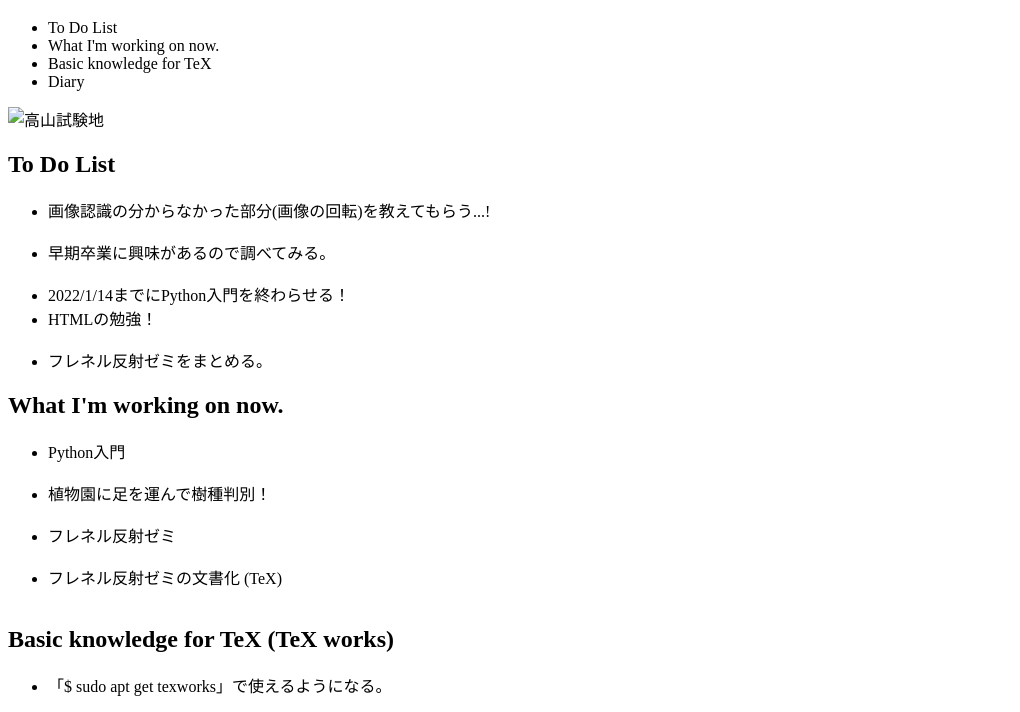
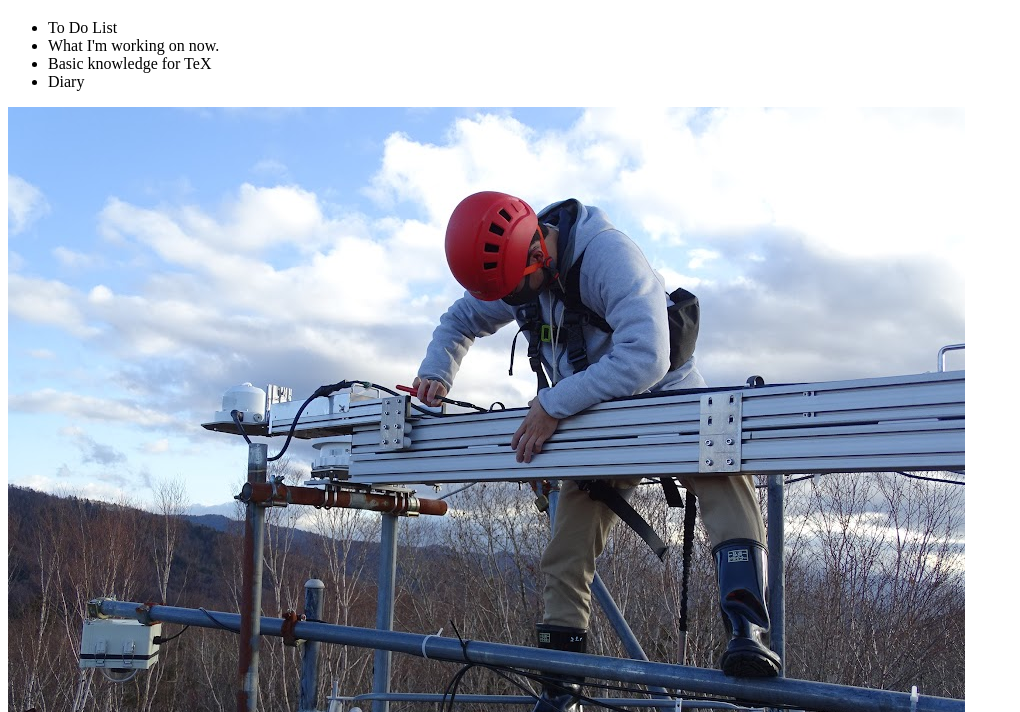
Before and after one commit to shun-ryuiki/shun-ryuiki.github.io, a plain HTML site: page index.html in a window 1280 px wide. Shown: the part 70-782 px from the top of the page, without its empty margins (0-1020 px from the left). Drawn offline with Linux system fonts and the light colour scheme.

Commit message:
Update index.html

```diff
--- a/index.html
+++ b/index.html
@@ -19,7 +19,7 @@
                 </header>
 
                 <main>
-                        <img src="img/TKY.jpg" alt="高山試験地" width="957" height="718">
+                        <img src="TKY.jpg" alt="高山試験地" width="957" height="718">
                         <article>
                                 <h2>To Do List</h2>
                                 <ul>
```
